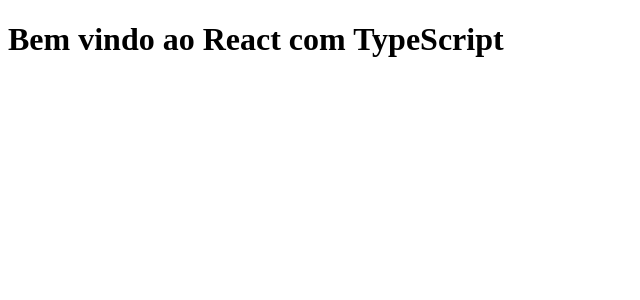
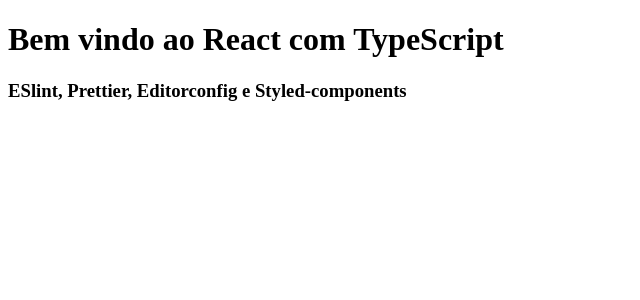
Before and after one commit to diegofelipesoares/minhas-tarefas, a React (Create React App) app: page / in a window 1280 px wide. Shown: the top 300 px of the page, without its empty margins (0-640 px from the left). Built offline with nearby package versions, Linux system fonts and the light colour scheme.

Commit message:
Frase de boas vindas arrumada

```diff
--- a/src/App.tsx
+++ b/src/App.tsx
@@ -4,6 +4,7 @@
   return (
     <div className="App">
       <h1>Bem vindo ao React com TypeScript</h1>
+      <h3>ESlint, Prettier, Editorconfig e Styled-components</h3>
     </div>
   )
 }
```
